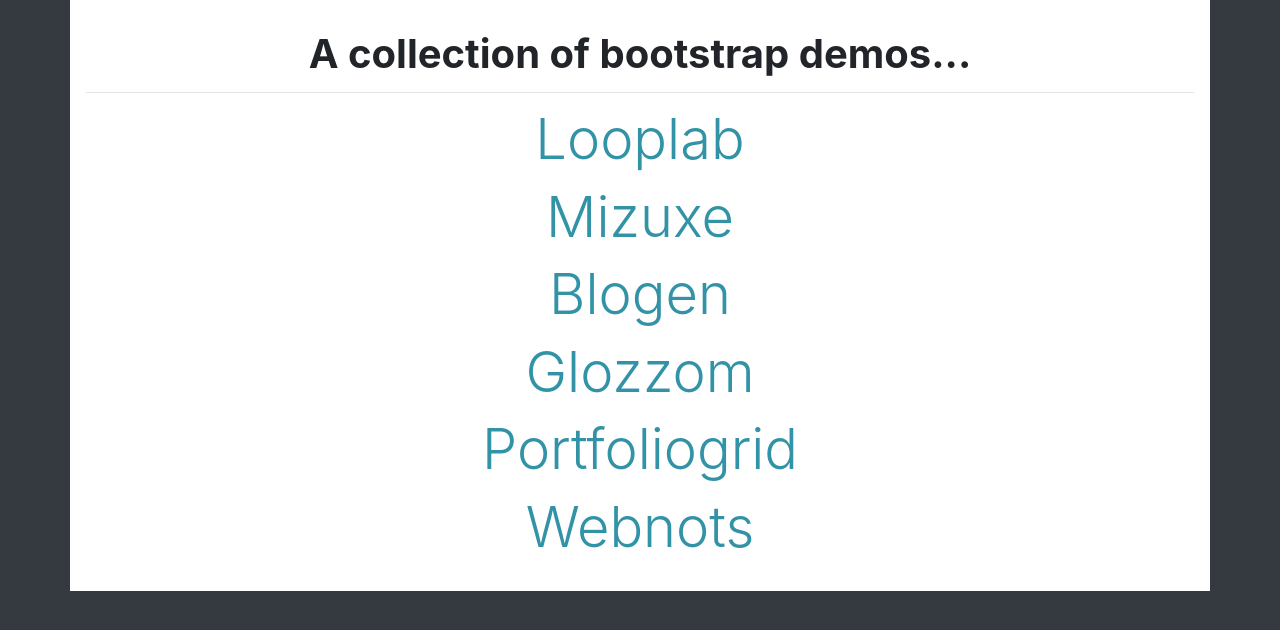
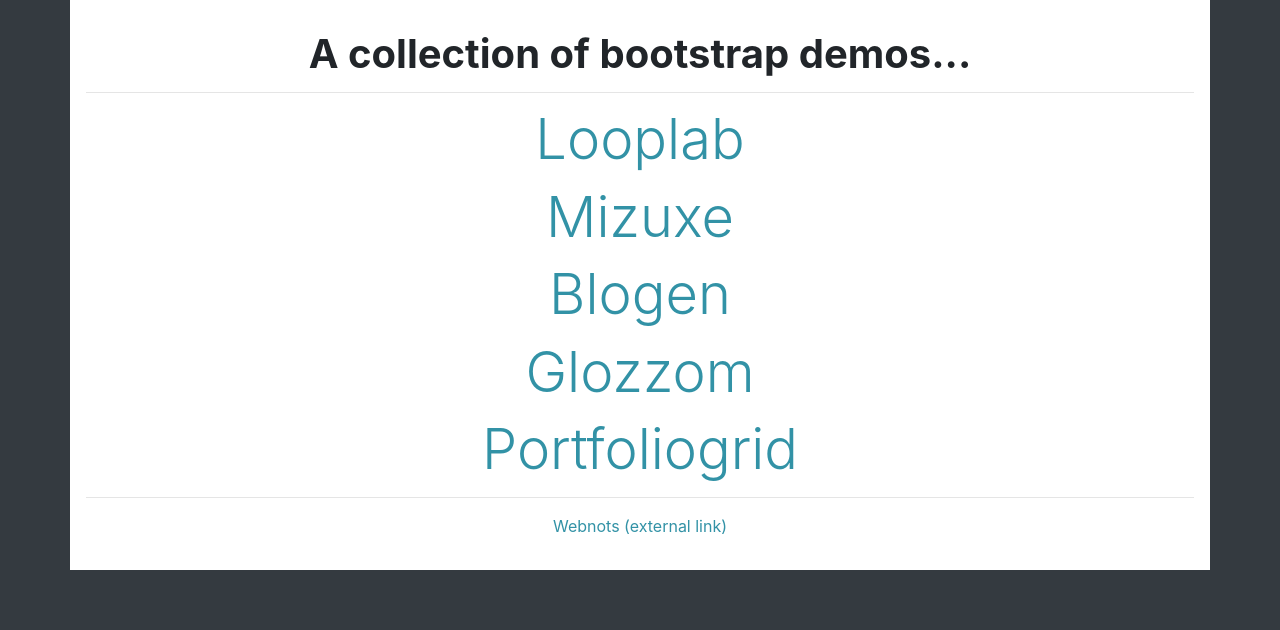
Before and after one commit to SteveBirtles/BootstrapDemos, a plain HTML site: page index.htm in a window 1280 px wide. Drawn offline with Linux system fonts and the light colour scheme; files that its build step writes are made by us from their sources.

Commit message:
Removed repeats from official site

```diff
--- a/index.htm
+++ b/index.htm
@@ -35,8 +35,10 @@
         <a href="./portfoliogrid/index.html">Portfoliogrid</a>
       </div>
 
-      <div class="m-3 text-center display-4">
-        <a href="https://www.webnots.com/bootstrap/">Webnots</a>
+      <hr/>
+
+      <div class="m-3 text-center">
+        <a href="https://www.webnots.com/bootstrap/">Webnots (external link)</a>
       </div>
 
     </div>
```
